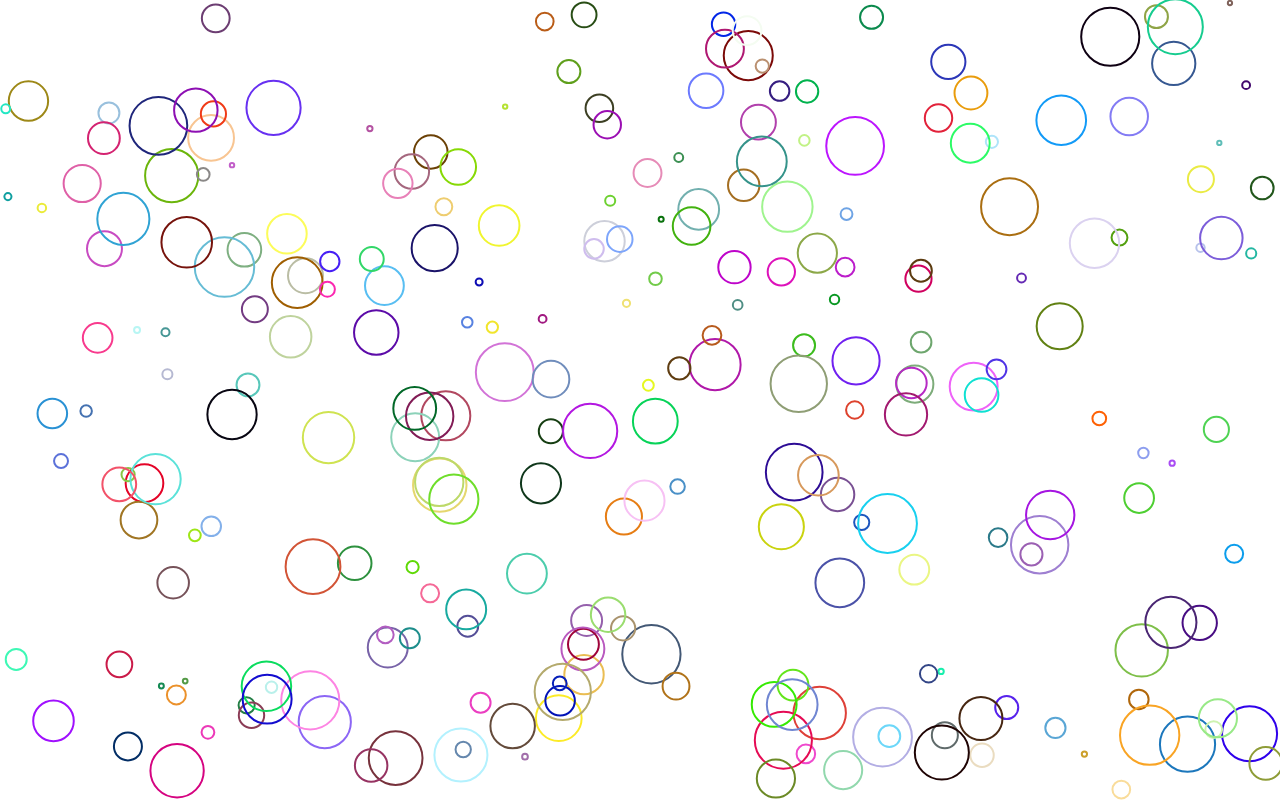
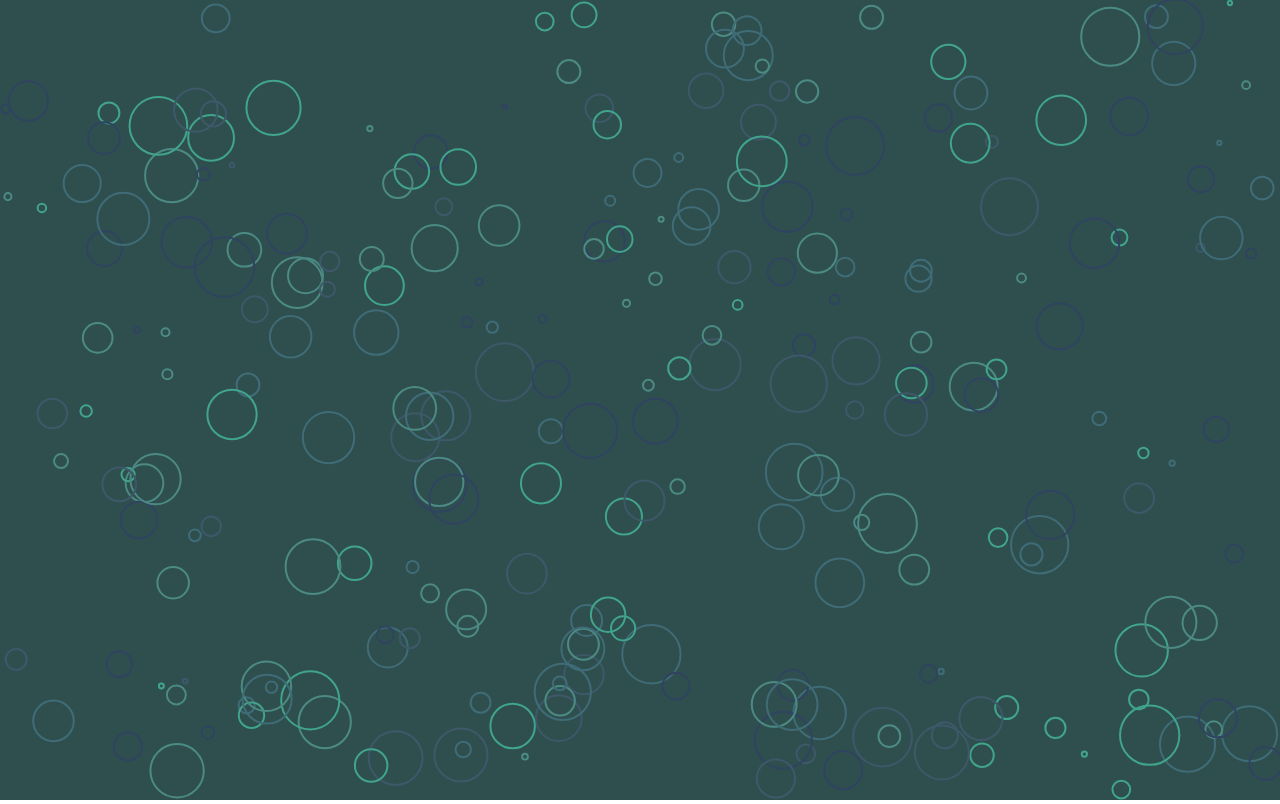
Before and after one commit to atlanticrev/canvas_animations, a website: page index.html in a window 1280 px wide. Drawn offline with Linux system fonts and the light colour scheme.

Commit message:
Подобрал цвета

```diff
--- a/script.js
+++ b/script.js
@@ -10,9 +10,21 @@ canvas.height = window.innerHeight;
 
 const pi = Math.PI;
 
+const colors = [
+  '#304360',
+  '#3e586a',
+  '#3f6c77',
+  '#4c8a84',
+  '#41a48c'
+];
+
 function random(start, stop) {
   // Установить длину интервала а потом передвинуть его
   return Math.random() * (stop - start) + start;
+}
+
+function randomPraetorianColor(colors) {
+  return colors[Math.floor(random(0, 5))];
 }
 
 function randomColor() {
@@ -35,7 +47,7 @@ function circleFactory (quantity) {
     // Получение отрицательных скоростей
     let dx = (random(0, 1) - 0.5) * 10;
     let dy = (random(0, 1) - 0.5) * 10;
-    let color = randomColor();
+    let color = randomPraetorianColor(colors);
 
     result.push(new Circle(x, y, radius, dx, dy, color));
   }
@@ -49,7 +61,7 @@ function Circle(x, y, radius, dx, dy, color) {
   this.radius = radius;
   this.dx = dx;
   this.dy = dy;
-  this.color = 'rgb(' + color.toString() + ')';
+  this.color = color;
 }
 
 Circle.prototype.draw = function () {
--- a/style.css
+++ b/style.css
@@ -5,5 +5,5 @@
 }
 
 canvas {
-	background-color: #fff;
+	background-color: darkslategray;
 }
```
